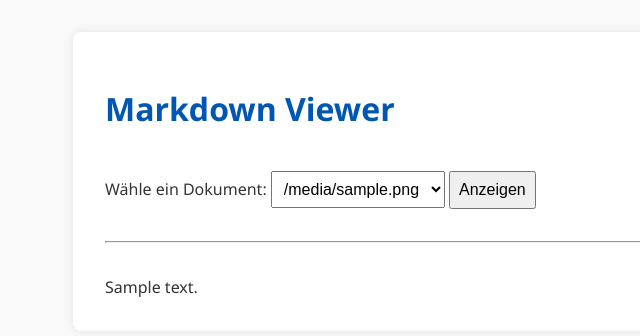
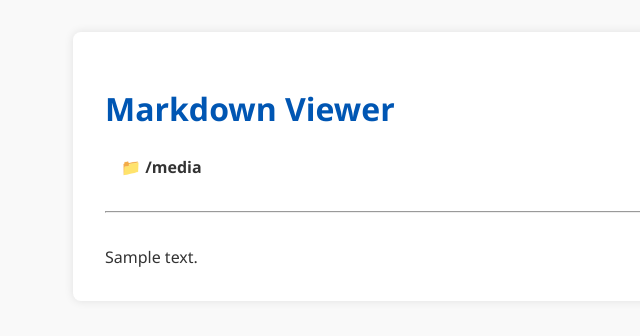
Before and after one commit to SiggiS-HD/flask_markdown_viewer, a Flask app: template templates/index.html in a window 1280 px wide. Shown: the top 336 px of the page, without its empty margins (85-725 px from the left). Run offline with Flask 3, Linux system fonts and the light colour scheme; the template is opened without the code that fills it: most values are stand-ins (such as "Sample title", 1, 10 or a date in 2020).

Commit message:
Tree-View Navigation

```diff
--- a/app.py
+++ b/app.py
@@ -3,32 +3,40 @@ from flask import Flask, render_template, request
 import os
 from mathjax_markdown import markdown_to_html
 from flask import send_from_directory
-
+from pathlib import Path
 
 app = Flask(__name__)
 
 MARKDOWN_FOLDER = 'markdown'
 
+def list_markdown_files():
+    md_files = []
+    for path in Path(MARKDOWN_FOLDER).rglob('*.md'):
+        relative_path = path.relative_to(MARKDOWN_FOLDER)
+        # Wandle Pfadobjekt in Unix-Style-String (mit / statt \)
+        md_files.append(str(relative_path.as_posix()))
+    return sorted(md_files)
+
 @app.route('/', methods=['GET', 'POST'])
 def index():
     selected_file = None
     html_content = None
-    files = [f for f in os.listdir(MARKDOWN_FOLDER) if f.endswith('.md')]
+    files = list_markdown_files()
 
     if request.method == 'POST':
         selected_file = request.form.get('markdown_file')
         if selected_file:
-            file_path = os.path.join(MARKDOWN_FOLDER, selected_file)
-            if os.path.exists(file_path):
-                with open(file_path, 'r', encoding='utf-8') as f:
-                    md_text = f.read()
-                html_content = markdown_to_html(md_text)
+            safe_path = os.path.normpath(os.path.join(MARKDOWN_FOLDER, selected_file))
+            if os.path.commonprefix([os.path.abspath(safe_path), os.path.abspath(MARKDOWN_FOLDER)]) == os.path.abspath(MARKDOWN_FOLDER):
+                if os.path.exists(safe_path):
+                    with open(safe_path, 'r', encoding='utf-8') as f:
+                        md_text = f.read()
+                    html_content = markdown_to_html(md_text)
 
     return render_template('index.html', files=files, selected_file=selected_file, html_content=html_content)
 
 @app.route('/markdown/<path:filename>')
 def serve_markdown_file(filename):
     return send_from_directory('markdown', filename)
-
 if __name__ == '__main__':
     app.run(debug=True)
--- a/templates/index.html
+++ b/templates/index.html
@@ -6,19 +6,72 @@
     <title>Markdown Viewer</title>
     <link rel="stylesheet" href="{{ url_for('static', filename='style.css') }}">
     <script src="https://cdn.jsdelivr.net/npm/mathjax@3/es5/tex-mml-chtml.js" defer></script>
+    <style>
+        ul.tree, ul.tree ul {
+            list-style-type: none;
+            margin: 0;
+            padding-left: 1em;
+        }
+
+        ul.tree ul {
+            margin-left: 1em;
+            border-left: 1px dotted #ccc;
+        }
+
+        .folder {
+            font-weight: bold;
+            cursor: pointer;
+            margin-top: 5px;
+        }
+
+        .file {
+            cursor: pointer;
+            margin-left: 1em;
+        }
+
+        .file:hover {
+            text-decoration: underline;
+        }
+
+        .collapsed > ul {
+            display: none;
+        }
+
+        button {
+            margin-top: 10px;
+        }
+    </style>
 </head>
 <body>
     <div class="container">
         <h1>Markdown Viewer</h1>
 
-        <form method="POST">
-            <label for="markdown_file">Wähle ein Dokument:</label>
-            <select name="markdown_file" id="markdown_file">
+        <form id="mdForm" method="POST">
+            <input type="hidden" name="markdown_file" id="markdown_file">
+
+            <ul class="tree" id="treeRoot">
+                {% set folders = {} %}
                 {% for file in files %}
-                    <option value="{{ file }}" {% if file == selected_file %}selected{% endif %}>{{ file }}</option>
+                    {% set parts = file.split('/') %}
+                    {% set folder = parts[:-1]|join('/') if parts|length > 1 else 'Root' %}
+                    {% set name = parts[-1] %}
+                    {% if folder not in folders %}
+                        {% set _ = folders.update({folder: []}) %}
+                    {% endif %}
+                    {% set _ = folders[folder].append({'name': name, 'path': file}) %}
                 {% endfor %}
-            </select>
-            <button type="submit">Anzeigen</button>
+
+                {% for folder, items in folders.items() %}
+                    {% set is_open = selected_file and selected_file.startswith(folder + '/') %}
+                    <li class="folder {{ '' if is_open else 'collapsed' }}" onclick="toggleExclusive(this)">📁 {{ folder }}
+                        <ul>
+                        {% for item in items %}
+                            <li class="file" onclick="event.stopPropagation(); autoSelectFile('{{ item.path }}')" {% if item.path == selected_file %}style="font-weight: bold;"{% endif %}>📄 {{ item.name }}</li>
+                        {% endfor %}
+                        </ul>
+                    </li>
+                {% endfor %}
+            </ul>
         </form>
 
         <hr>
@@ -28,6 +81,35 @@
                 {{ html_content|safe }}
             </div>
         {% endif %}
+
+        <script>
+            function autoSelectFile(path) {
+                const form = document.getElementById('mdForm');
+                document.getElementById('markdown_file').value = path;
+
+                // öffne zugehörigen Ordner, schließe alle anderen
+                let folders = document.querySelectorAll(".folder");
+                folders.forEach(f => {
+                    const containsFile = f.querySelector(`[onclick*="'${path}'"]`);
+                    f.classList.add("collapsed");
+                    if (containsFile) {
+                        f.classList.remove("collapsed");
+                    }
+                });
+
+                form.submit();
+            }
+
+            function toggleExclusive(folderElement) {
+                const alreadyOpen = !folderElement.classList.contains("collapsed");
+                document.querySelectorAll(".folder").forEach(f => f.classList.add("collapsed"));
+                if (alreadyOpen) {
+                    folderElement.classList.add("collapsed");
+                } else {
+                    folderElement.classList.remove("collapsed");
+                }
+            }
+        </script>
     </div>
 </body>
 </html>
```
Also changed, not shown: markdown/example_math.md (deleted, +0 -24 lines), README.md.
